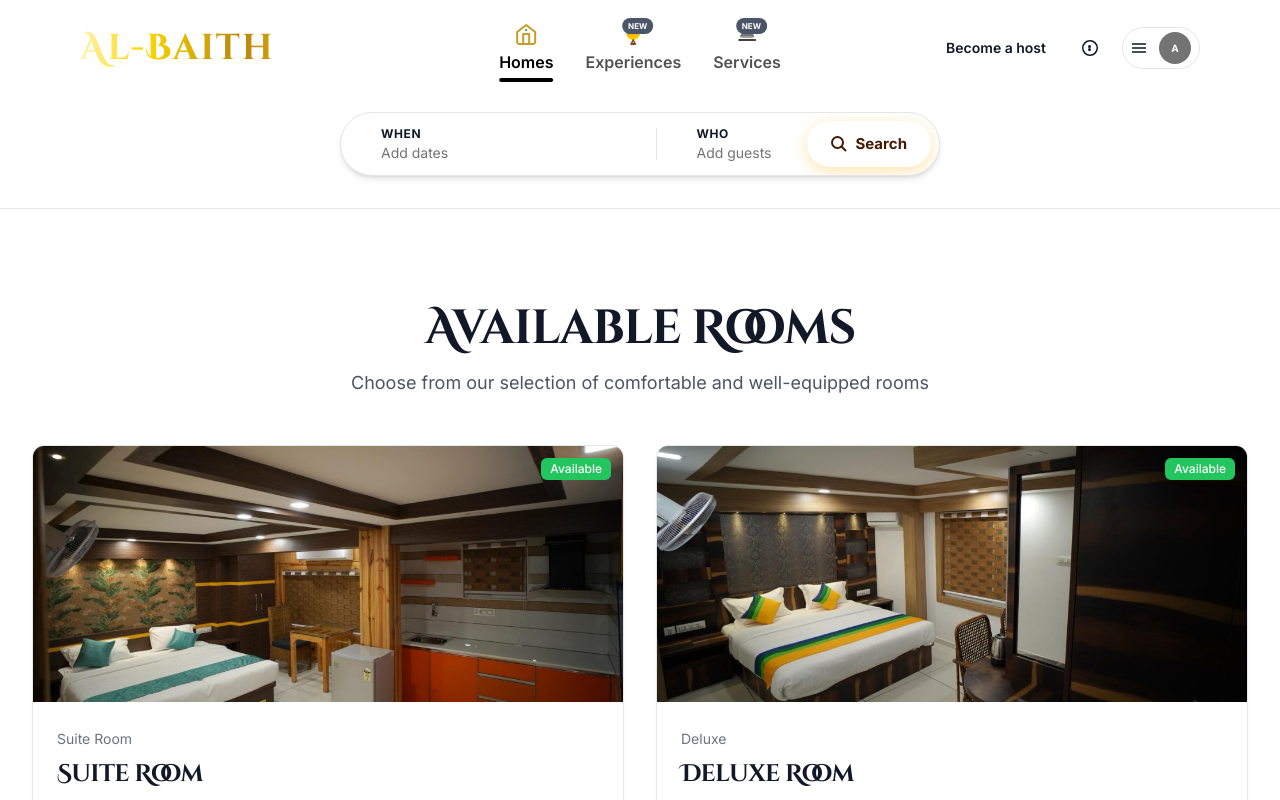
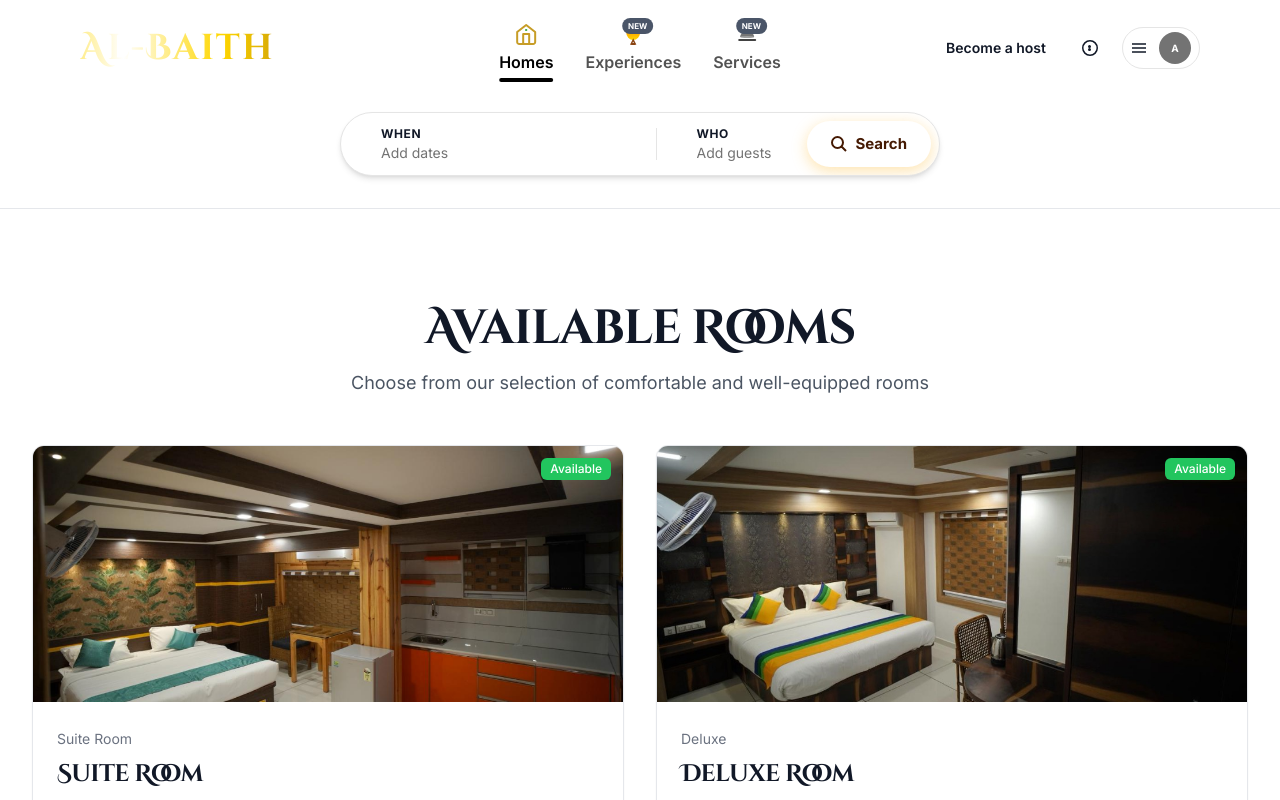
Before and after one commit to afsalda/al-baith, a React (Vite) app: page / in a window 1280 px wide. Shown: the top 800 px of the page. Built offline with nearby package versions, Linux system fonts and the light colour scheme.

Commit message:
Further refine Al-Baith branding shimmer effect to 15 seconds

```diff
--- a/components/Navbar.tsx
+++ b/components/Navbar.tsx
@@ -85,7 +85,7 @@ const Navbar: React.FC = () => {
                 className="py-0"
                 style={{ fontFamily: '"Cinzel Decorative", cursive' }}
                 gradientColors="linear-gradient(90deg, #B8860B, #FFD700, #FFF, #FFD700, #B8860B)"
-                gradientAnimationDuration={10}
+                gradientAnimationDuration={15}
               />
             </Link>
           </div>
```
